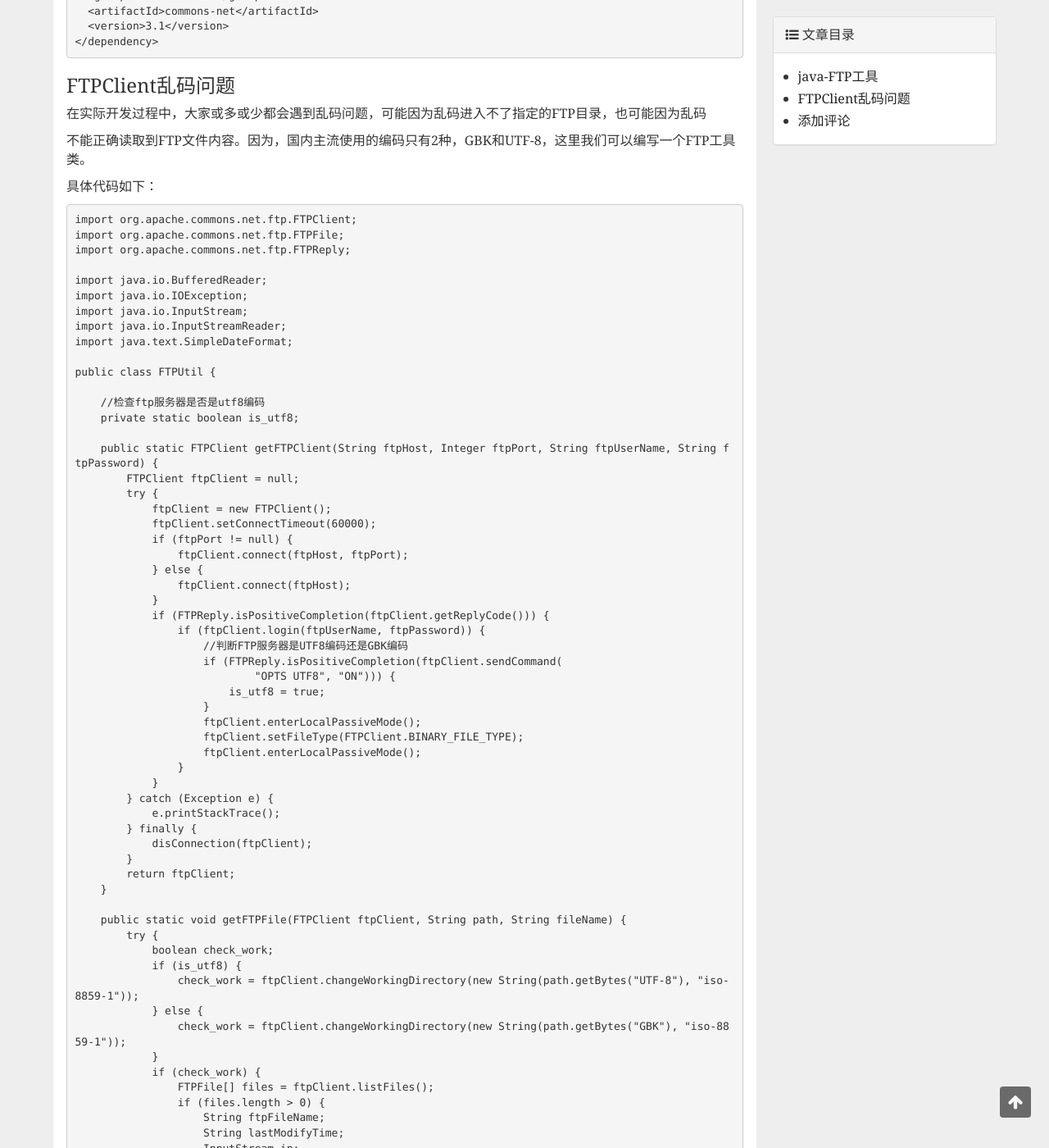
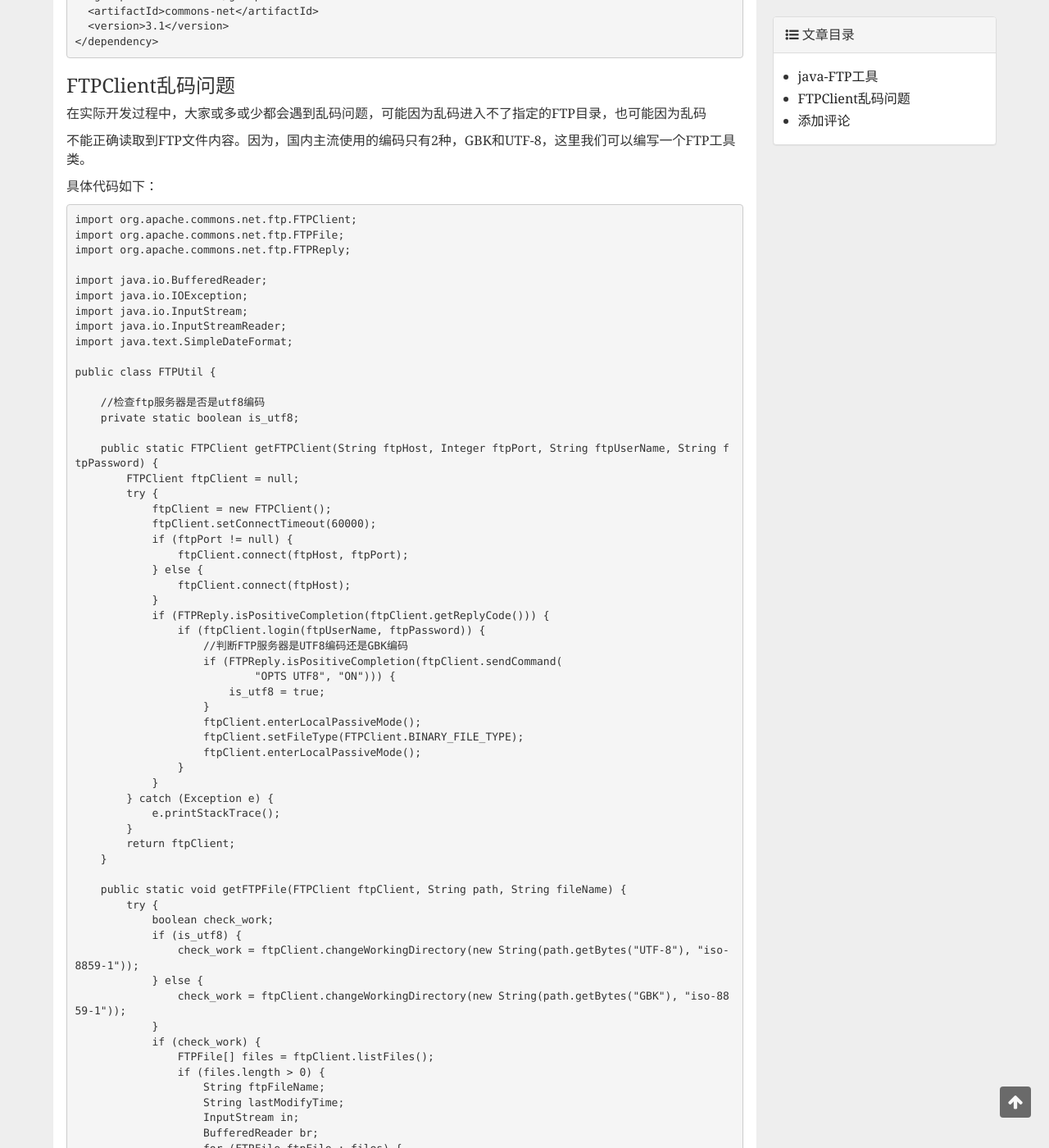
Before and after one commit to marshucheng1/marshucheng1.github.io, a Jekyll site: the page built from _posts/2017-03-13-ftpclient.md, in a window 1280 px wide and 1400 px high, scrolled down 386 px. Shown: the whole window at 82% size. Built offline with Jekyll 4.4.1, drawn with Linux system fonts in a browser that asks for light colours; comment, search, counter and statistics services are not loaded; some of the changed text lies outside the part shown.

Commit message:
Update 2017-03-13-ftpclient.md

```diff
--- a/_posts/2017-03-13-ftpclient.md
+++ b/_posts/2017-03-13-ftpclient.md
@@ -74,8 +74,6 @@ commons-net包下提供的相关内容实现业务需求。maven导包如下：
 	            }
 	        } catch (Exception e) {
 	            e.printStackTrace();
-	        } finally {
-	            disConnection(ftpClient);
 	        }
 	        return ftpClient;
 	    }
```
